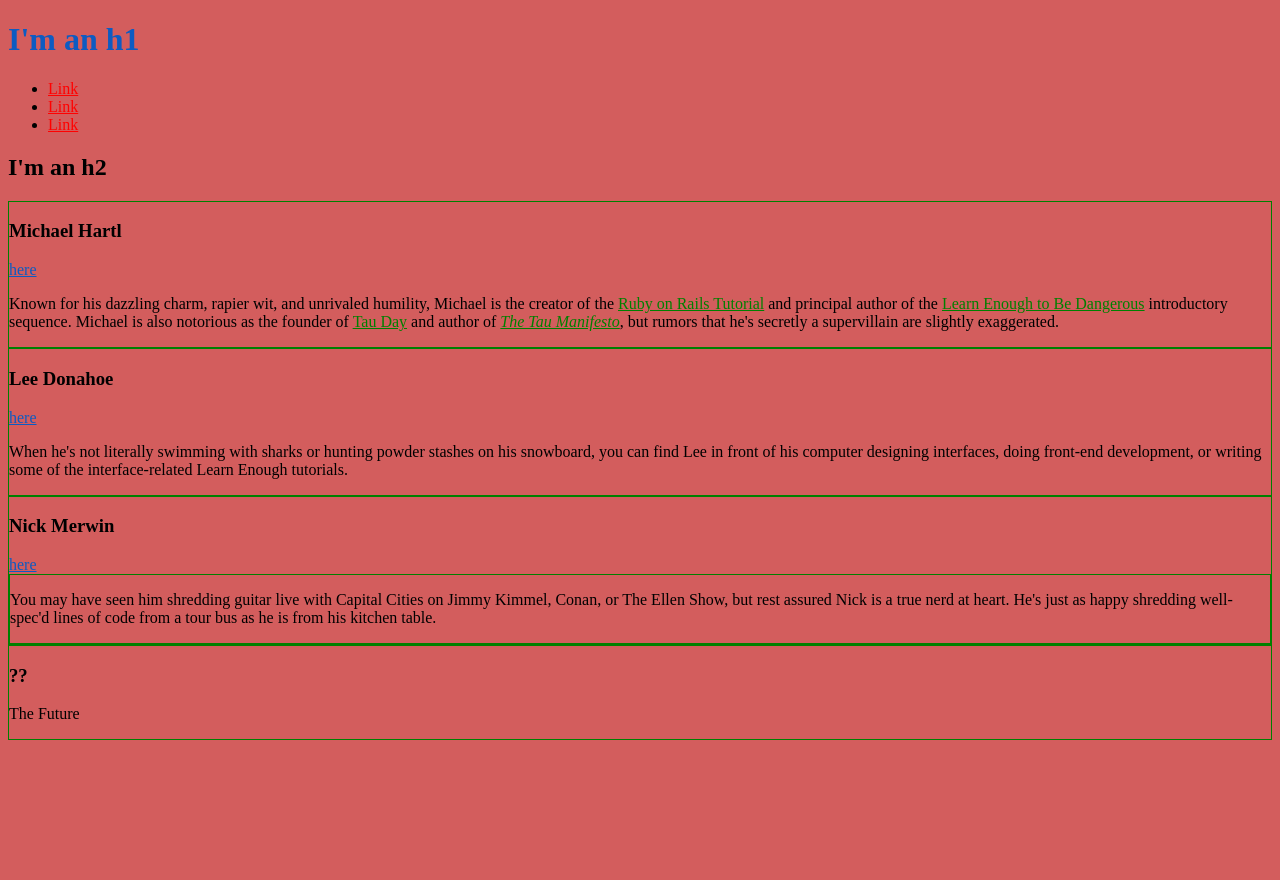
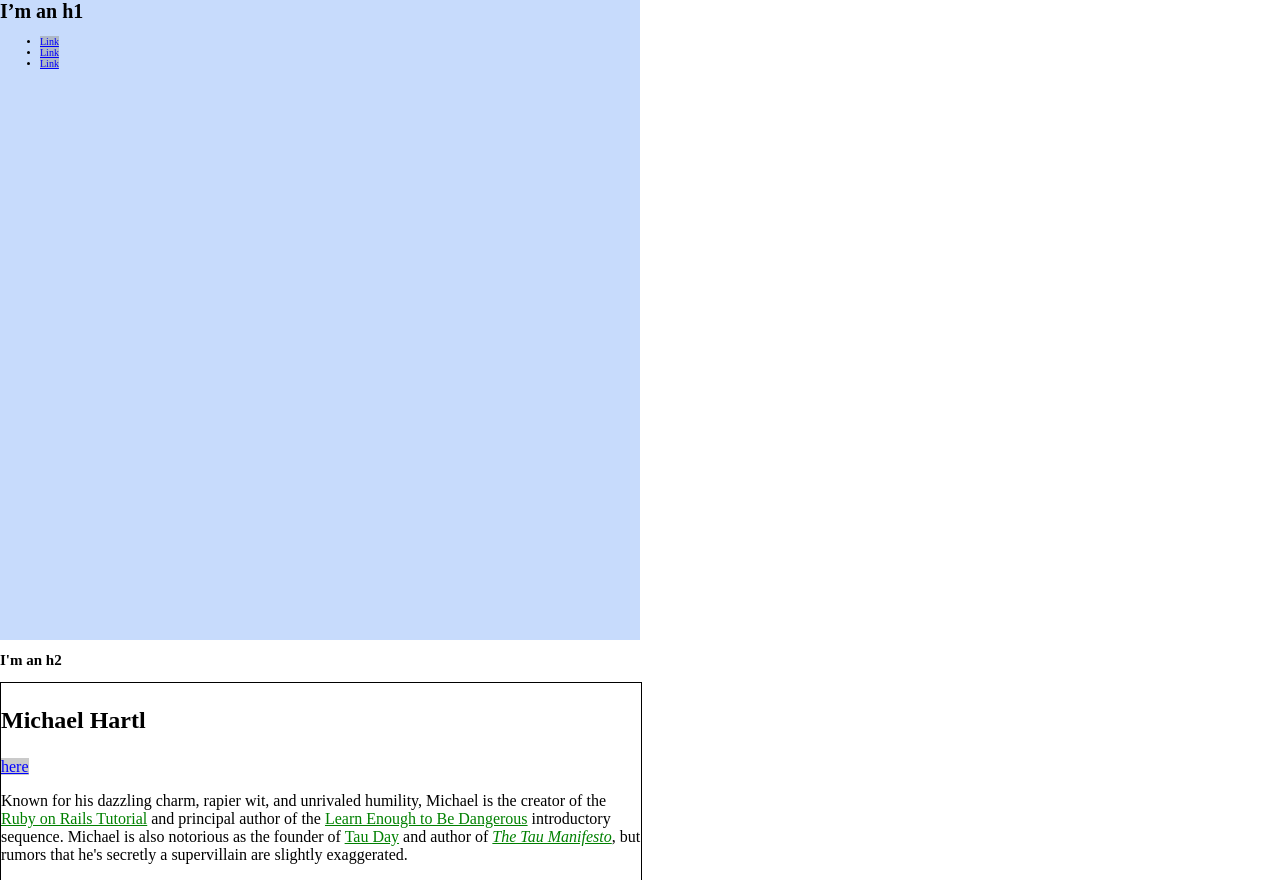
Before and after one commit to blane64/blane64.github.io, a plain HTML site: page index.html in a window 1280 px wide. Shown: the top 880 px of the page. Before the commit the page ends 800 px from the top, so only its background shows below. Drawn offline with Linux system fonts and the light colour scheme.

Commit message:
End of Chapter 7

```diff
--- a/index.html
+++ b/index.html
@@ -6,43 +6,71 @@
     <style>
       /* GLOBAL STYLES */
       a {
-        color: red;
+        color: #f00;
       }
-      html {
-        background: rgb(211, 93, 93);
+      body {
+        font-size: 62.5%;
+      }
+      html, body {
+        margin: 0;
+        padding: 0;
+      }
+      h1 {
+        font-size: 2em;
+        margin-top: 0;
       }
 
-      /* SOCAIL STYLES */
+
+      /* HERO STYLES */
+      .full_hero {
+        background-color: #c7dbfc;
+        height: 50vw;
+        width: 50vw;
+      }
+
+      /* SOCIAL STYLES */
       .social_link {
-        color: rgb(13, 91, 194);
+        background: rgba(150, 150, 150, 0.5);
+        color: blue;
       }
 
       /* BIO STYLES */
-      .bio-copy a {
-        color: green;
+      .bio-wrapper {
+
       }
       .bio-box {
         border: 1px solid black;
+        font-size: 1rem;
+        width: 50%;
       }
-      div.bio-box {
-        border: 1px solid green;
+      .bio-box h3 {
+        font-size: 1.5em;
+      }
+      .bio-copy {
+        font-size: 1em;
+      }
+      .bio-copy a {
+        color: green;
       }
     </style>
   </head>
   <body>
-    <h1 class="social_link">I'm an h1</h1>
+    <div class="full_hero hero_home">
+      <h1>I’m an h1</h1>
       <ul>
         <li>
-        <a href="https://example.com/">Link</a>
+          <a href="https://example.com/" class="social_link">Link</a>
        </li>
        <li>
-        <a href="https://example.com/">Link</a>
+          <a href="https://example.com/" class="social_link">Link</a>
        </li>
        <li>
-        <a href="https://example.com/">Link</a>
+         <a href="https://example.com/" class="social_link">Link</a>
        </li>
       </ul>
+    </div>
     <h2>I'm an h2</h2>
+    <div class="bio_wrapper">
       <div class="bio-box">
         <h3>Michael Hartl</h3>
         <a href="https://twitter.com/mhartl" class="social_link">here</a>
@@ -77,7 +105,7 @@
       <div class="bio-box">
         <h3>Nick Merwin</h3>
         <a href="https://twitter.com/nickmerwin" class="social_link">here</a>
-      <div class="bio-box">
+        <div class="bio-copy">
           <p>
             You may have seen him shredding guitar live with Capital Cities on Jimmy
             Kimmel, Conan, or The Ellen Show, but rest assured Nick is a true nerd at
@@ -88,9 +116,12 @@
       </div>
       <div class="bio-box">
         <h3>??</h3>
+        <div class="bio-copy">
           <p>
             The Future
           </p>
         </div>
+      </div>
+  </div>
   </body>
 </html>
```
Lines whose indentation alone changed are shown as unchanged.
